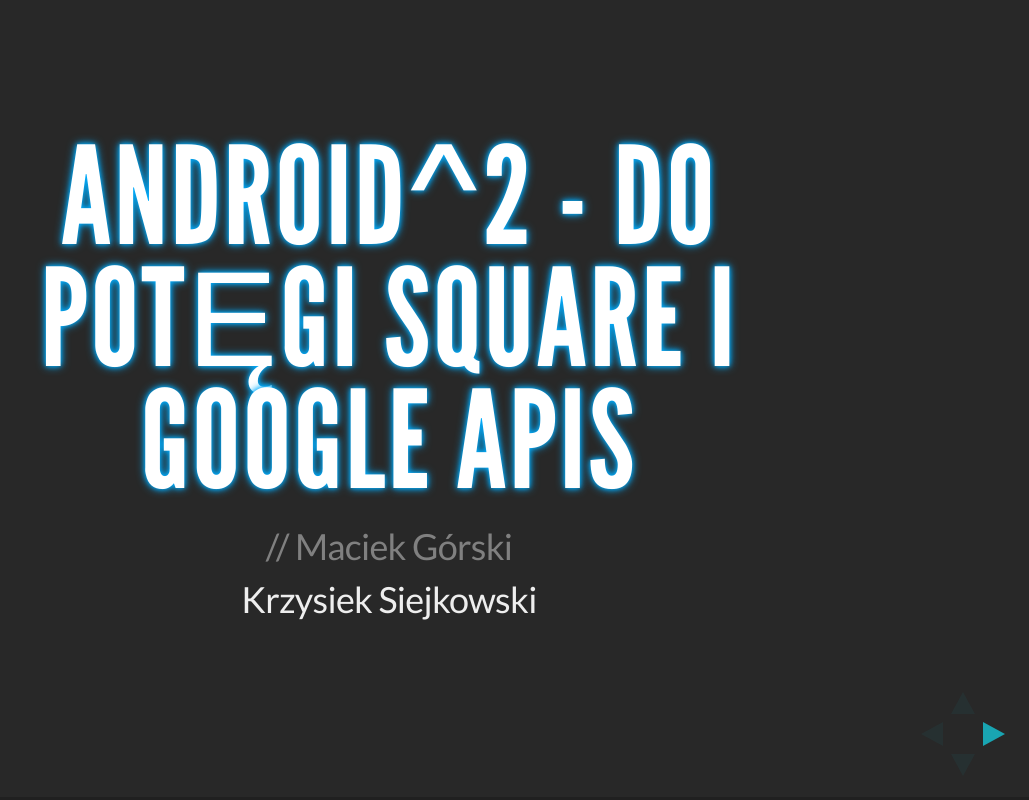
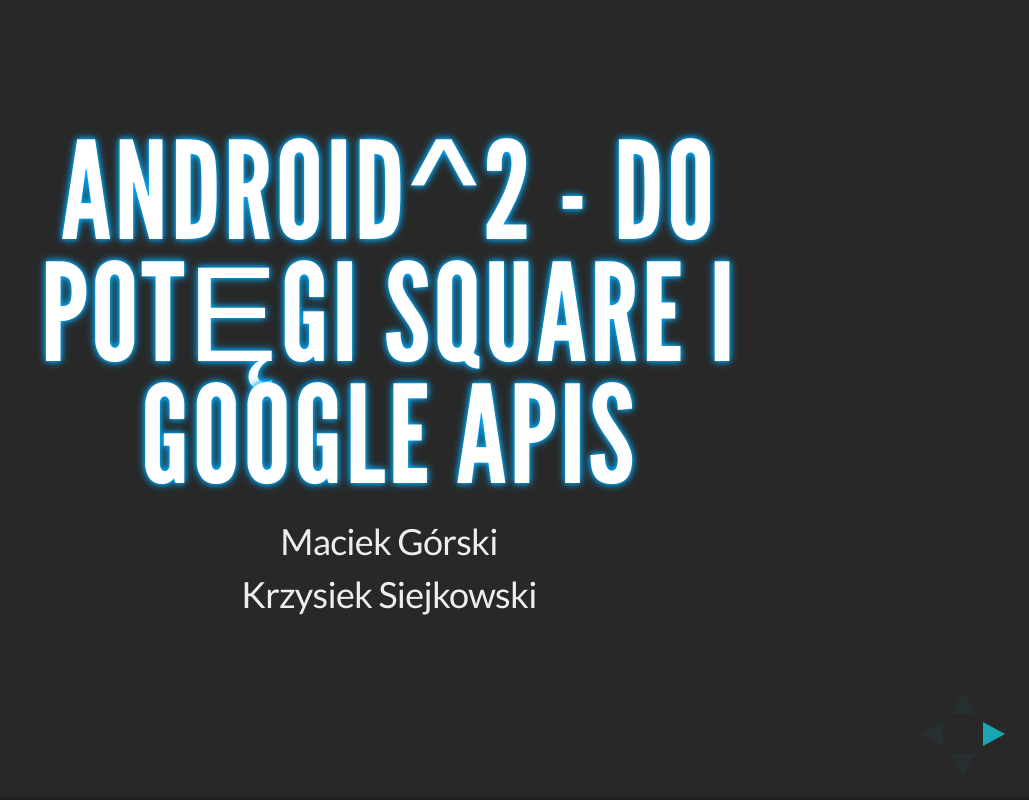
Before and after one commit to mg6maciej/warsjawa2013-android-squared-googled-preparation, a website: page warsjawa_edition.html in a window 1280 px wide. Shown: the whole page, without its empty margins (251-1280 px from the left). Drawn offline with Linux system fonts and the light colour scheme.

Commit message:
title and names

```diff
--- a/warsjawa_edition.html
+++ b/warsjawa_edition.html
@@ -4,7 +4,7 @@
 	<head>
 		<meta charset="utf-8">
 
-		<title>Android^2 - Touk Edition</title>
+		<title>Android^2 - Warsjawa 2013 Edition</title>
 
 		<meta name="apple-mobile-web-app-capable" content="yes" />
 		<meta name="apple-mobile-web-app-status-bar-style" content="black-translucent" />
@@ -42,9 +42,9 @@
 
 <h1> Android^2 - do potęgi Square i Google APIs </h1>
 
-<p class="comment">// Maciek Górski</p>
+<p>Maciek Górski</p>
 
-Krzysiek Siejkowski
+<p>Krzysiek Siejkowski</p>
 
 				</section>
 
```
